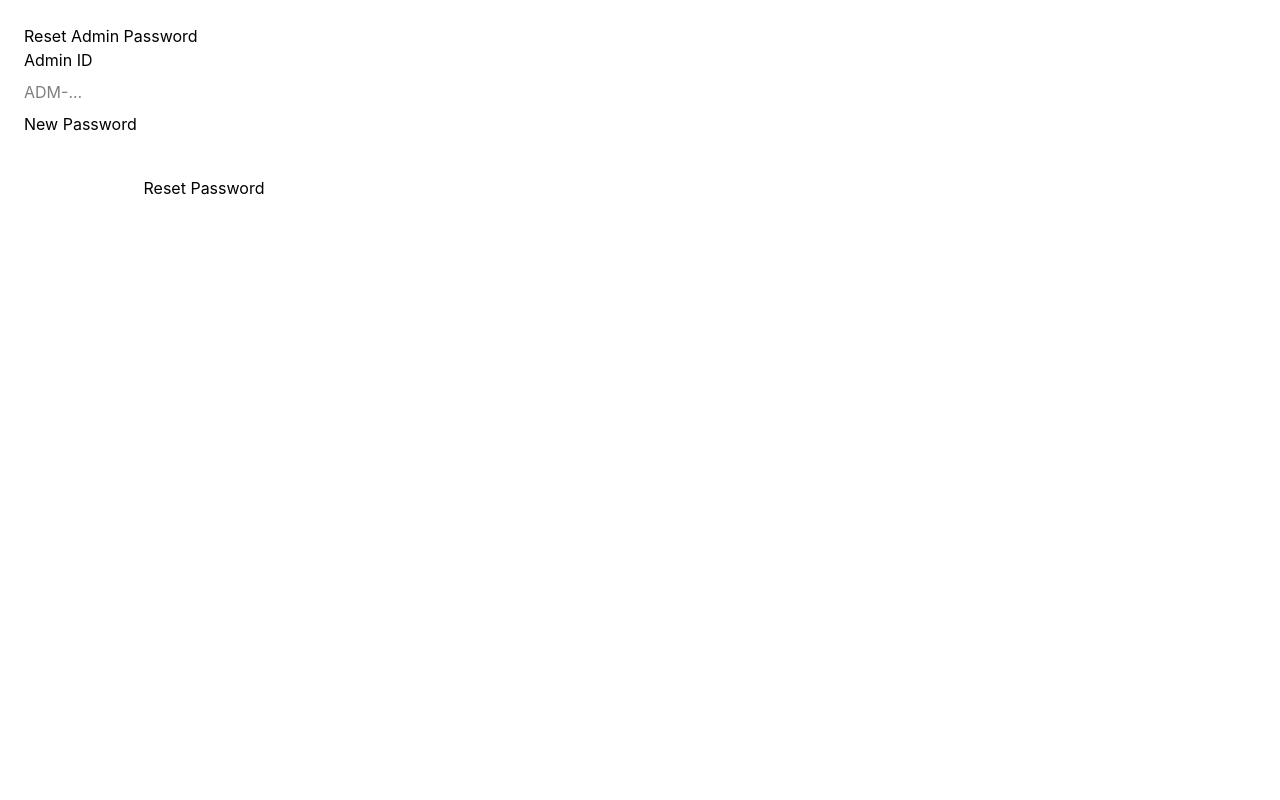
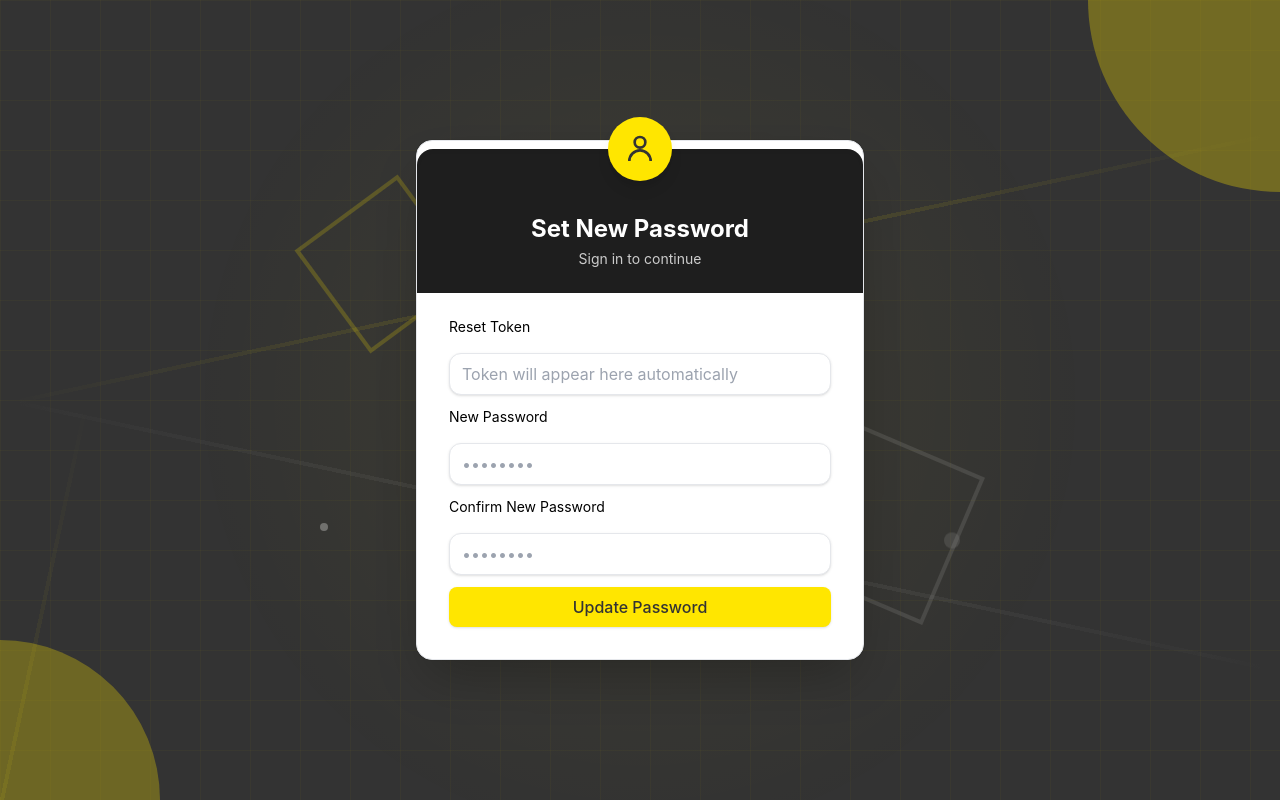
Before and after one commit to vivek33up/AUA-KUA-, a React (Vite) app in the folder frontend/: page /reset-admin-password in a window 1280 px wide. Built offline with nearby package versions, Linux system fonts and the light colour scheme.

Commit message:
Admin Side Setup Done

```diff
--- a/frontend/src/pages/Login.jsx
+++ b/frontend/src/pages/Login.jsx
@@ -14,7 +14,6 @@ import {
   PrimaryButton,
   ErrorBox,
   Banner,
-  HelperText,
 } from "../layouts/LoginLayout";
 
 export default function Login() {
@@ -24,15 +23,14 @@ export default function Login() {
 
   const [role, setRole] = useState(qs.get("role") === "admin" ? "admin" : "user");
 
+  // We now use 'email' for both Admin and User
   const [form, setForm] = useState({
     email: qs.get("email") || "",
     password: "",
-    adminId: qs.get("adminId") || "",
   });
 
   const [error, setError] = useState("");
 
-  // Show signup banner if exists
   const [banner] = useState(() => {
     const msg = sessionStorage.getItem("signupBanner");
     if (msg) sessionStorage.removeItem("signupBanner");
@@ -53,11 +51,11 @@ export default function Login() {
     e.preventDefault();
     setError("");
 
-    if (role === "user") {
     const email = form.email.trim();
     const password = form.password.trim();
+
     if (!email || !password) {
-        setError("Enter email and password.");
+      setError("Please enter both email and password.");
       return;
     }
 
@@ -65,56 +63,28 @@ export default function Login() {
       const res = await axios.post("http://localhost:3000/test/login", {
         email,
         password,
-          role: "user",
+        role, // Dynamically sends 'admin' or 'user'
       });
 
       setToken(res.data.token);
       sessionStorage.setItem("userId", res.data.userId);
       sessionStorage.setItem("role", res.data.role);
 
+      // Redirect based on role
+      if (res.data.role === "admin") {
+        nav("/admin", { replace: true });
+      } else {
         nav("/application", { replace: true });
+      }
     } catch (err) {
       const msg = err?.response?.data?.error;
-        if (msg === "USER_NOT_FOUND") {
-          nav(`/signup?role=user&email=${encodeURIComponent(email)}`, {
-            replace: true,
-          });
+
+      if (msg === "USER_NOT_FOUND" || msg === "Admin account not found") {
+        setError(`${role === 'admin' ? 'Admin' : 'User'} account not found.`);
       } else if (msg === "Incorrect password") {
-          setError("Incorrect password.");
+        setError("Incorrect password. Please try again.");
       } else {
         setError(msg || "Something went wrong.");
-        }
-      }
-    } else {
-      // ADMIN
-      const adminId = form.adminId.trim();
-      const password = form.password.trim();
-      if (!adminId || !password) {
-        setError("Enter admin ID and password.");
-        return;
-      }
-
-      try {
-        const res = await axios.post("http://localhost:3000/test/login", {
-          adminId,
-          password,
-          role: "admin",
-        });
-
-        setToken(res.data.token);
-        sessionStorage.setItem("userId", res.data.userId);
-        sessionStorage.setItem("role", res.data.role);
-
-        nav("/admin", { replace: true });
-      } catch (err) {
-        const msg = err?.response?.data?.error;
-        if (msg === "Admin ID not found") {
-          setError("Admin ID not found. Check your ID or use 'Find my Admin ID'.");
-        } else if (msg === "Incorrect password") {
-          setError("Incorrect password.");
-        } else {
-          setError(msg || "Something went wrong.");
-        }
       }
     }
   };
@@ -129,32 +99,16 @@ export default function Login() {
         <RoleTabs role={role} onChange={onRoleChange} />
 
         <form className="grid gap-3" onSubmit={submit}>
-          {role === "user" ? (
-            <>
-              <Label>Email</Label>
+          <Label>{role === "admin" ? "Admin Email" : "Email"}</Label>
           <Input
             name="email"
             type="email"
             value={form.email}
             onChange={onChange}
-                placeholder="you@org.com"
+            placeholder={role === "admin" ? "admin@org.com" : "you@org.com"}
             autoFocus
+            required
           />
-            </>
-          ) : (
-            <>
-              <Label>Admin ID</Label>
-              <Input
-                name="adminId"
-                type="text"
-                value={form.adminId}
-                onChange={onChange}
-                placeholder="e.g. ADM-20260304-XXXXXX"
-                autoFocus
-              />
-              <HelperText>Use the Admin ID that was generated for you.</HelperText>
-            </>
-          )}
 
           <Label>Password</Label>
           <Input
@@ -163,21 +117,22 @@ export default function Login() {
             value={form.password}
             onChange={onChange}
             placeholder="••••••••"
+            required
           />
 
           {error && <ErrorBox>{error}</ErrorBox>}
 
           <PrimaryButton type="submit">Login</PrimaryButton>
 
-          <p className="text-sm mt-1" style={{ color: "#201f1f" }}>
+          <div className="text-sm mt-1" style={{ color: "#201f1f" }}>
             {role === "admin" ? (
-              <>
-                <Link to="/recover-admin-id" className="underline">Find my Admin ID</Link>{" · "}
-                <Link to="/reset-admin-password" className="underline">Forgot password?</Link>{" · "}
-                <Link to="/signup?role=admin" className="underline">Create account</Link>
-              </>
+              <div className="flex flex-wrap gap-2">
+                <Link to="/forgot-password?role=admin" className="underline">Forgot password?</Link>
+                <span>·</span>
+                <Link to="/signup?role=admin" className="underline">Create admin account</Link>
+              </div>
             ) : (
-              <>
+              <p>
                 Don&apos;t have an account?{" "}
                 <Link
                   to={`/signup?role=user${form.email ? `&email=${encodeURIComponent(form.email)}` : ""}`}
@@ -185,9 +140,9 @@ export default function Login() {
                 >
                   Create one
                 </Link>
-              </>
+              </p>
             )}
-          </p>
+          </div>
         </form>
       </FormCard>
     </FormLayout>
--- a/frontend/src/pages/ResetAdminPassword.jsx
+++ b/frontend/src/pages/ResetAdminPassword.jsx
@@ -1,5 +1,5 @@
-// src/pages/ResetAdminPassword.jsx
-import { useState } from "react";
+import { useState, useEffect } from "react";
+import { useNavigate, useSearchParams } from "react-router-dom";
 import axios from "axios";
 import {
   FormLayout,
@@ -7,56 +7,101 @@ import {
   Title,
   Label,
   Input,
-  PrimaryButton
+  PrimaryButton,
+  ErrorBox,
 } from "../layouts/LoginLayout";
+
 export default function ResetAdminPassword() {
-  const [adminId, setAdminId] = useState("");
-  const [newPass, setNewPass] = useState("");
-  const [msg, setMsg] = useState("");
+  const [searchParams] = useSearchParams();
+  const nav = useNavigate();
 
-  const submit = async (e) => {
+  // Extract token and role directly from URL
+  const urlToken = searchParams.get("token") || "";
+  const urlRole = searchParams.get("role") || "admin";
+
+  const [token, setToken] = useState(urlToken);
+  const [newPassword, setNewPassword] = useState("");
+  const [confirmPassword, setConfirmPassword] = useState("");
+  const [role] = useState(urlRole);
+
+  const [error, setError] = useState("");
+  const [loading, setLoading] = useState(false);
+
+  // Auto-fill token if it arrives in the URL later
+  useEffect(() => {
+    if (urlToken) {
+      setToken(urlToken);
+    }
+  }, [urlToken]);
+
+  const handleSubmit = async (e) => {
     e.preventDefault();
-    setMsg("");
+    setError("");
 
-    if (!adminId.trim() || !newPass.trim()) {
-      setMsg("Both fields are required.");
-      return;
+    if (newPassword !== confirmPassword) {
+      return setError("Passwords do not match.");
+    }
+    if (newPassword.length < 6) {
+      return setError("Password must be at least 6 characters.");
     }
 
+    setLoading(true);
     try {
-      const res = await axios.post("http://localhost:3000/test/reset-password", {
-        adminId: adminId.trim(),
-        newPassword: newPass.trim(),
+      await axios.post("http://localhost:3000/test/complete-reset", {
+        token,
+        role,
+        newPassword,
       });
-      setMsg(res.data.message || "Password updated. You can login now.");
+
+      sessionStorage.setItem("signupBanner", "Password updated successfully. Please login.");
+      nav("/login?role=" + role);
     } catch (err) {
-      const errorMsg = err?.response?.data?.error;
-      setMsg(errorMsg || "Something went wrong.");
+      setError(err?.response?.data?.error || "Reset failed. Token may be invalid.");
+    } finally {
+      setLoading(false);
     }
   };
 
   return (
-    <div style={{ padding: 24 }}>
-      <h2>Reset Admin Password</h2>
-      <form
-        onSubmit={submit}
-        style={{ display: "grid", gap: 8, maxWidth: 360 }}
-      >
-        <label>Admin ID</label>
-        <input
-          value={adminId}
-          onChange={(e) => setAdminId(e.target.value)}
-          placeholder="ADM-..."
-        />
-        <label>New Password</label>
-        <input
-          type="password"
-          value={newPass}
-          onChange={(e) => setNewPass(e.target.value)}
-        />
-        <button type="submit">Reset Password</button>
-      </form>
-      {msg && <p style={{ marginTop: 12 }}>{msg}</p>}
-    </div>
+    <FormLayout>
+      <FormCard>
+        <Title>Set New Password</Title>
+        {error && <ErrorBox>{error}</ErrorBox>}
+
+        <form onSubmit={handleSubmit} className="grid gap-3">
+          <Label>Reset Token</Label>
+          <Input
+            type="text"
+            placeholder="Token will appear here automatically"
+            value={token}
+            onChange={(e) => setToken(e.target.value)}
+            required
+            className={urlToken ? "bg-gray-50 border-green-200" : ""}
+          />
+
+          <Label>New Password</Label>
+          <Input
+            type="password"
+            placeholder="••••••••"
+            value={newPassword}
+            onChange={(e) => setNewPassword(e.target.value)}
+            required
+          />
+
+          <Label>Confirm New Password</Label>
+          <Input
+            type="password"
+            placeholder="••••••••"
+            value={confirmPassword}
+            onChange={(e) => setConfirmPassword(e.target.value)}
+            required
+          />
+
+          <PrimaryButton type="submit" disabled={loading}>
+            {loading ? "Updating..." : "Update Password"}
+          </PrimaryButton>
+        </form>
+      </FormCard>
+    </FormLayout>
   );
 }
--- /dev/null
+++ b/frontend/src/pages/ResetPasswordRequest.jsx
@@ -0,0 +1,96 @@
+import { useState } from "react";
+import { Link, useSearchParams, useNavigate } from "react-router-dom";
+import axios from "axios";
+import {
+  FormLayout,
+  FormCard,
+  Title,
+  Label,
+  Input,
+  PrimaryButton,
+  ErrorBox,
+  Banner,
+} from "../layouts/LoginLayout";
+
+export default function ResetPasswordRequest() {
+  const [searchParams] = useSearchParams();
+  const nav = useNavigate();
+  const [email, setEmail] = useState("");
+  const [role] = useState(searchParams.get("role") || "user");
+  const [bannerContent, setBannerContent] = useState(null); // Changed to object for better UI
+  const [error, setError] = useState("");
+  const [loading, setLoading] = useState(false);
+
+  const handleSubmit = async (e) => {
+    e.preventDefault();
+    setError("");
+    setBannerContent(null);
+    setLoading(true);
+
+    try {
+      const res = await axios.post("http://localhost:3000/test/forgot-password", {
+        email,
+        role,
+      });
+
+      // Create a navigation link automatically
+      const token = res.data.resetToken;
+      const targetUrl = `/reset-admin-password?role=${role}&token=${token}`;
+
+      setBannerContent({
+        message: res.data.message,
+        url: targetUrl
+      });
+    } catch (err) {
+      setError(err?.response?.data?.error || "Failed to request reset.");
+    } finally {
+      setLoading(false);
+    }
+  };
+
+  return (
+    <FormLayout>
+      <FormCard>
+        <Title>Reset Password</Title>
+        <p className="text-sm text-center mb-4 text-gray-600">
+          Enter your {role} email to receive a reset token.
+        </p>
+
+        {bannerContent && (
+          <Banner style={{ backgroundColor: "#dcfce7", color: "#166534", padding: "1rem" }}>
+            <div className="flex flex-col gap-2">
+              <p className="font-medium">{bannerContent.message}</p>
+              <button
+                onClick={() => nav(bannerContent.url)}
+                className="bg-green-700 text-white px-3 py-1.5 rounded text-sm font-bold hover:bg-green-800 transition shadow-sm"
+              >
+                Click here to Reset Password now
+              </button>
+            </div>
+          </Banner>
+        )}
+
+        {error && <ErrorBox>{error}</ErrorBox>}
+
+        <form onSubmit={handleSubmit} className="grid gap-3 mt-4">
+          <Label>Email Address</Label>
+          <Input
+            type="email"
+            placeholder="you@org.com"
+            value={email}
+            onChange={(e) => setEmail(e.target.value)}
+            required
+          />
+
+          <PrimaryButton type="submit" disabled={loading}>
+            {loading ? "Sending..." : "Send Reset Link"}
+          </PrimaryButton>
+
+          <div className="text-center mt-2">
+            <Link to="/login" className="text-sm underline">Back to Login</Link>
+          </div>
+        </form>
+      </FormCard>
+    </FormLayout>
+  );
+}
```
Also changed, not shown: frontend/src/App.jsx (+13 -2 lines), 1 other file (tests, documents, lock files or other folders). Lines whose indentation alone changed are shown as unchanged.
